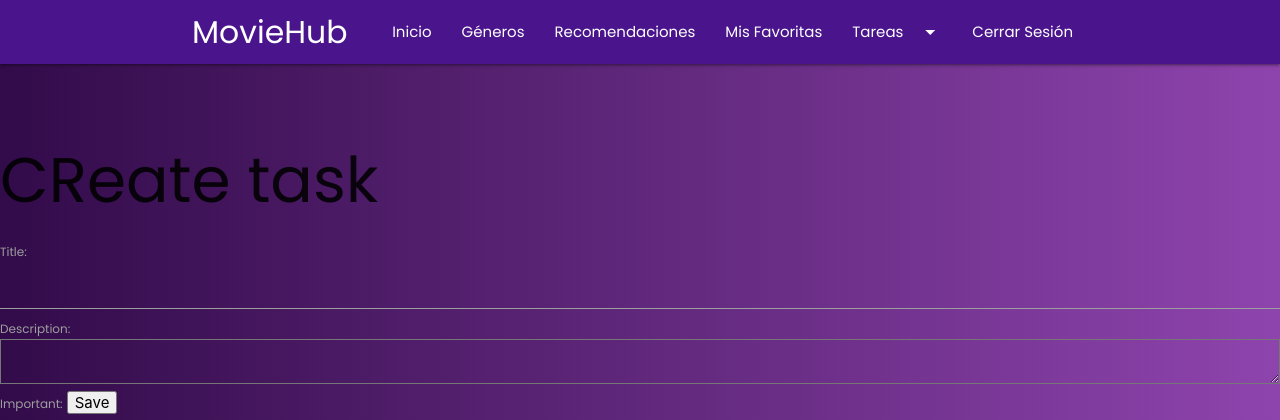
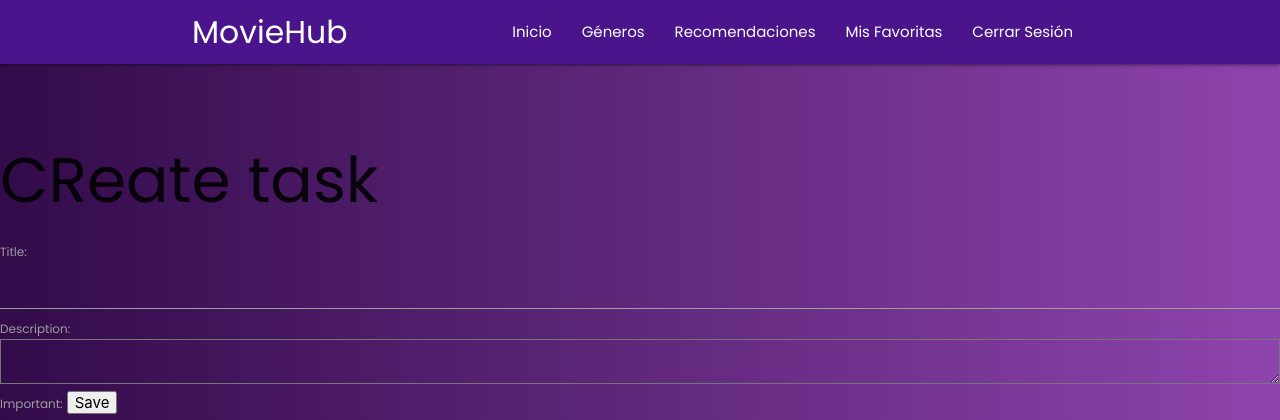
Before and after one commit to Elpanchez/Recomendador_Peliculas, a Django app: page /create_task/ in a window 1280 px wide; the page is wider, and only the part inside the window is pictured. Shown: the top 420 px of that part. Run offline with Django 4.2, Linux system fonts and the light colour scheme; the visitor is signed in with stand-in values (Sample User, id 1).

Commit message:
quite un task

```diff
--- a/tasks/templates/_navbar.html
+++ b/tasks/templates/_navbar.html
@@ -10,16 +10,6 @@
       <li><a href="{% url 'recomendaciones' %}" class="nav-link-animated">Recomendaciones</a></li>
       <li><a href="{% url 'peliculasFavoritas' %}" class="nav-link-animated">Mis Favoritas</a></li>
 
-      <li class="dropdown-trigger-hover">
-        <a href="#!" class="dropdown-trigger nav-link-animated" data-target="dropdown-tasks">
-          Tareas<i class="material-icons right">arrow_drop_down</i>
-        </a>
-        <ul id="dropdown-tasks" class="dropdown-content purple lighten-5">
-          <li><a href="{% url 'tasks' %}" class="purple-text text-darken-4">Tareas Pendientes</a></li>
-          <li><a href="{% url 'tasks_completed' %}" class="purple-text text-darken-4">Tareas Completadas</a></li>
-          <li><a href="{% url 'create_task' %}" class="purple-text text-darken-4">Crear Tarea</a></li>
-        </ul>
-      </li>
 
       <li><a href="{% url 'logout' %}" class="nav-link-animated">Cerrar Sesión</a></li>
       {% else %}
```
